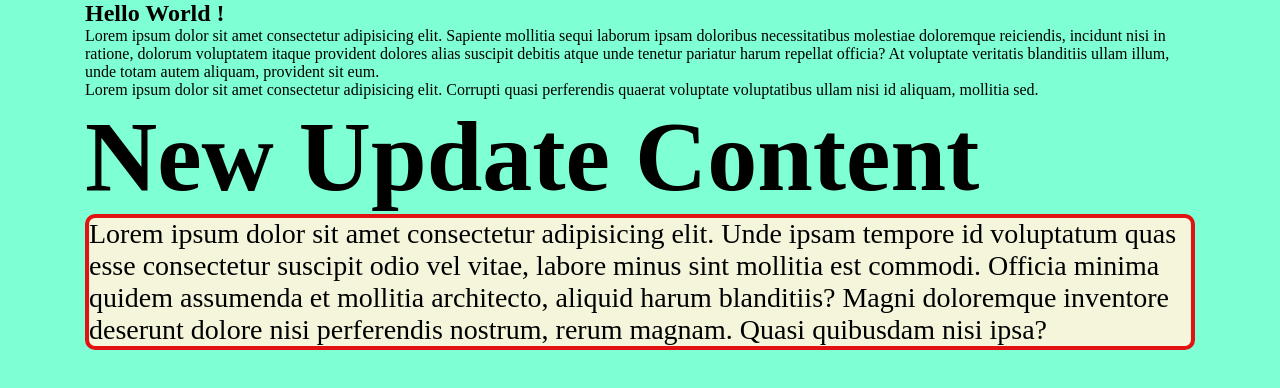
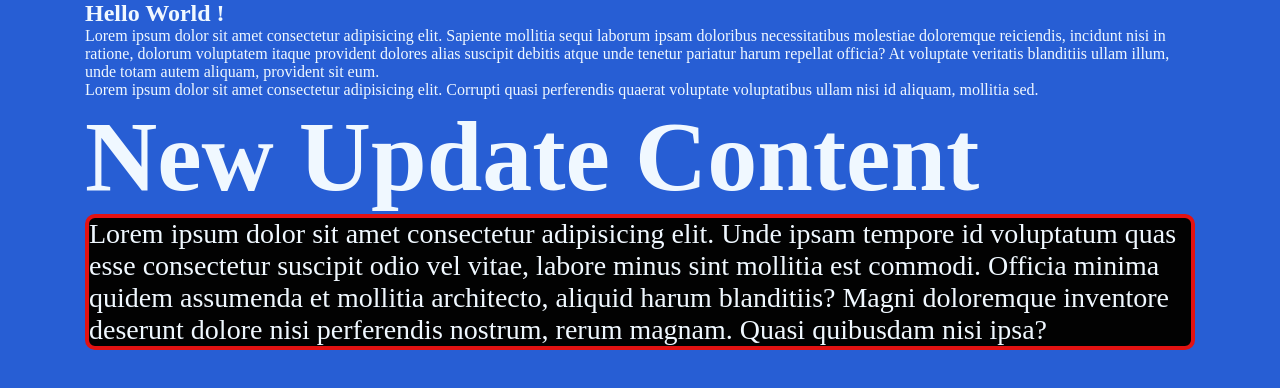
Before and after one commit to mchamoudadev/github, a plain HTML site: page index.html in a window 1280 px wide. Drawn offline with Linux system fonts and the light colour scheme.

Commit message:
changed the bacground color

```diff
--- a/style.css
+++ b/style.css
@@ -5,7 +5,8 @@
 }
 
 body {
-	background-color: aquamarine;
+	background-color: rgb(39, 94, 212);
+	color: aliceblue;
 }
 
 .container {
@@ -19,7 +20,7 @@ body {
 
 .text {
 	font-size: 28px;
-	background-color: beige;
+	background-color: rgb(2, 2, 2);
 	border: 4px solid #e21212;
 	border-radius: 10px;
 }
```
